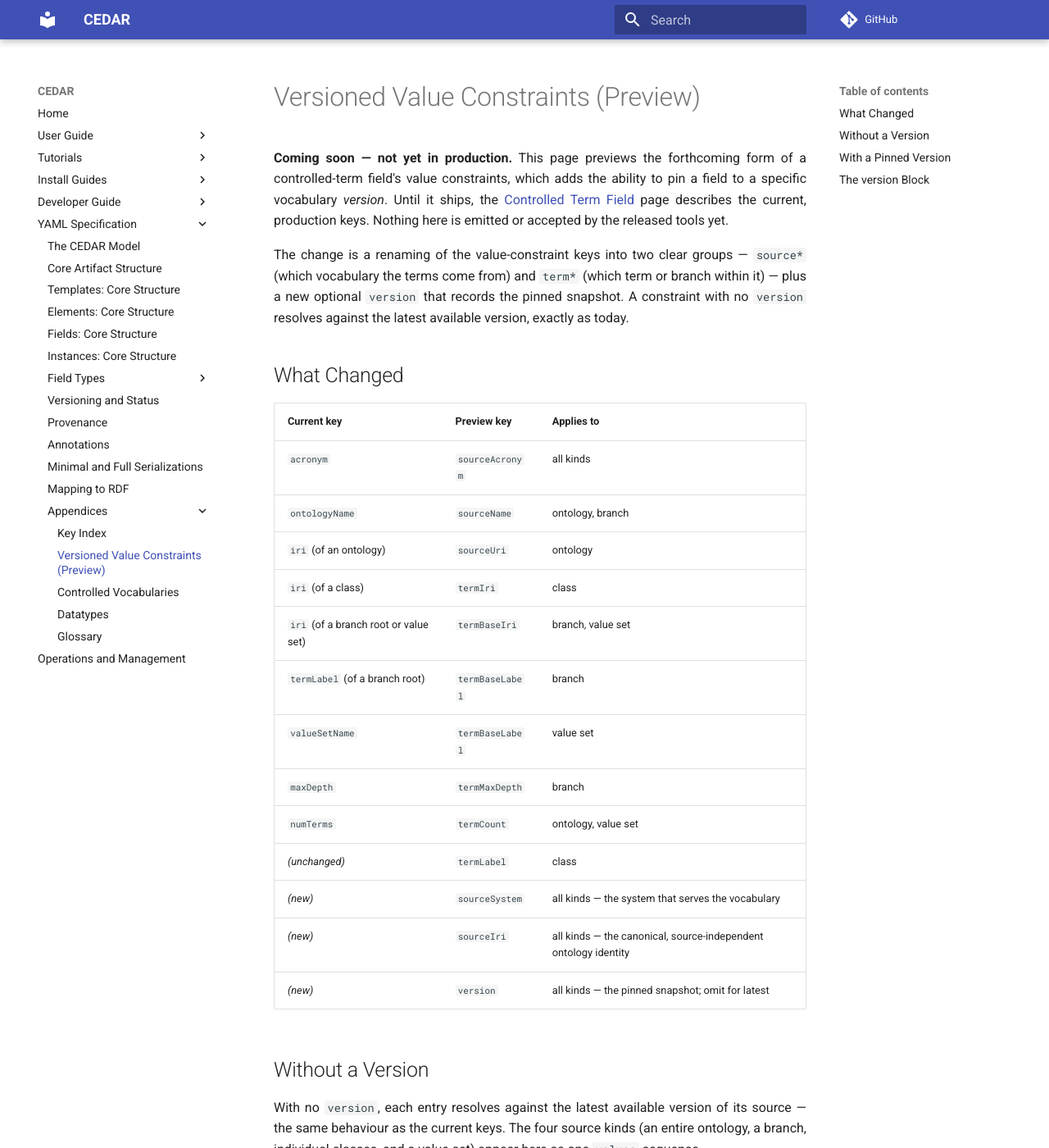
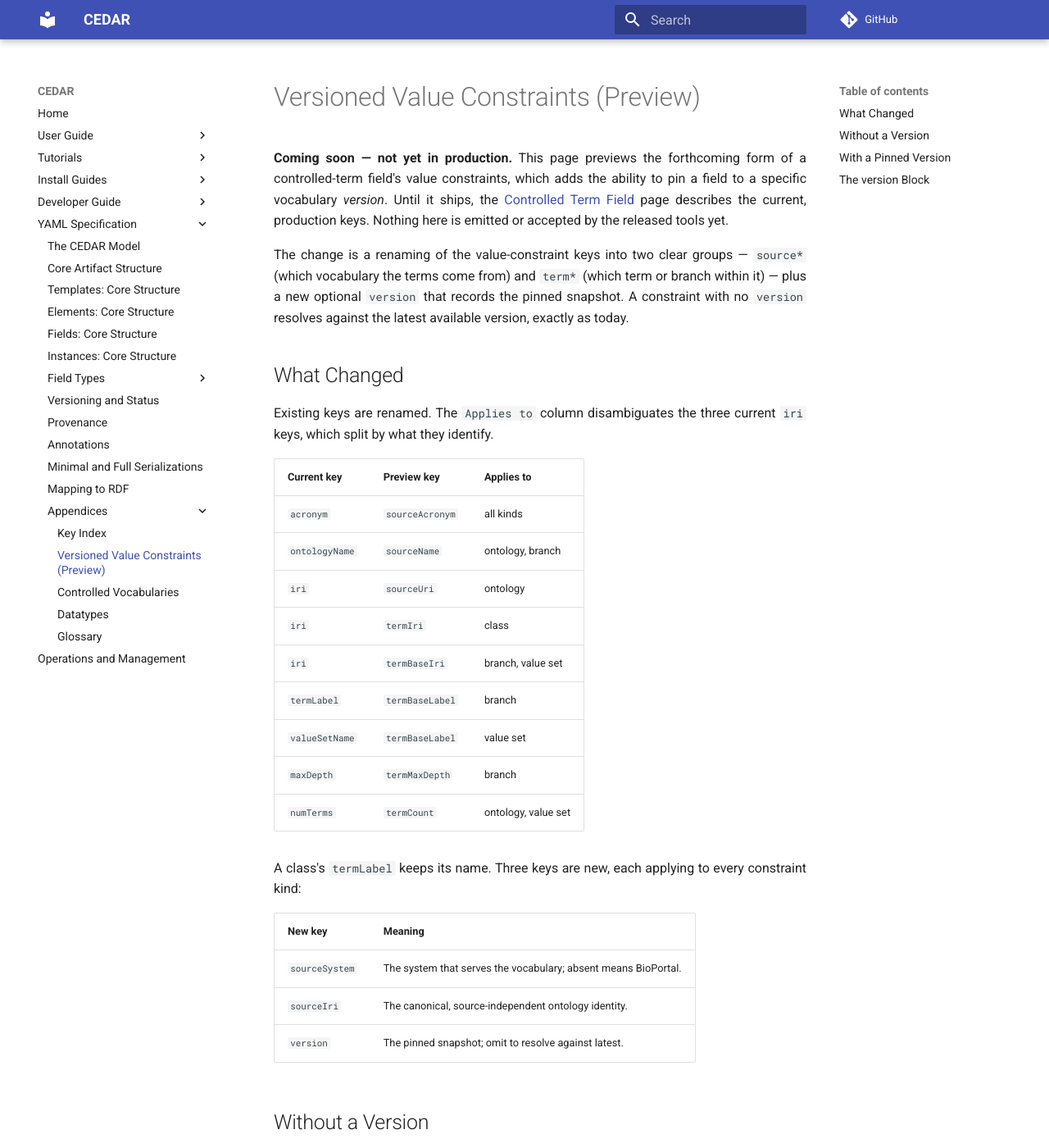
Before and after one commit to metadatacenter/cedar-mkdocs, an MkDocs documentation site: the page built from docs/yaml-spec/appendices/versioned-value-constraints.md, in a window 1280 px wide and 1400 px high. Shown: the whole window at 82% size. Built offline with MkDocs 1.6.1 and Material for MkDocs 9.7.7, drawn with Linux system fonts in a browser that asks for light colours; comment, search, counter and statistics services are not loaded.

Commit message:
YAML preview appendix: stop the What Changed table from folding
The three new-key rows carried long descriptions in the third column, and the current iri
rows carried long parentheticals in the first, squeezing the middle key column until it
wrapped. Split into a compact rename table (short cells, Applies to disambiguates the three
iri keys) and a separate two-column table for the new keys, where the descriptions belong.

Co-Authored-By: Claude Opus 4.8 <noreply@anthropic.com>

```diff
--- a/docs/yaml-spec/appendices/versioned-value-constraints.md
+++ b/docs/yaml-spec/appendices/versioned-value-constraints.md
@@ -12,21 +12,28 @@ available version, exactly as today.
 
 ## What Changed
 
+Existing keys are renamed. The `Applies to` column disambiguates the three current `iri` keys, which
+split by what they identify.
+
 | Current key | Preview key | Applies to |
 |-------------|-------------|------------|
 | `acronym` | `sourceAcronym` | all kinds |
 | `ontologyName` | `sourceName` | ontology, branch |
-| `iri` (of an ontology) | `sourceUri` | ontology |
-| `iri` (of a class) | `termIri` | class |
-| `iri` (of a branch root or value set) | `termBaseIri` | branch, value set |
-| `termLabel` (of a branch root) | `termBaseLabel` | branch |
+| `iri` | `sourceUri` | ontology |
+| `iri` | `termIri` | class |
+| `iri` | `termBaseIri` | branch, value set |
+| `termLabel` | `termBaseLabel` | branch |
 | `valueSetName` | `termBaseLabel` | value set |
 | `maxDepth` | `termMaxDepth` | branch |
 | `numTerms` | `termCount` | ontology, value set |
-| *(unchanged)* | `termLabel` | class |
-| *(new)* | `sourceSystem` | all kinds — the system that serves the vocabulary |
-| *(new)* | `sourceIri` | all kinds — the canonical, source-independent ontology identity |
-| *(new)* | `version` | all kinds — the pinned snapshot; omit for latest |
+
+A class's `termLabel` keeps its name. Three keys are new, each applying to every constraint kind:
+
+| New key | Meaning |
+|---------|---------|
+| `sourceSystem` | The system that serves the vocabulary; absent means BioPortal. |
+| `sourceIri` | The canonical, source-independent ontology identity. |
+| `version` | The pinned snapshot; omit to resolve against latest. |
 
 ## Without a Version
 
```
